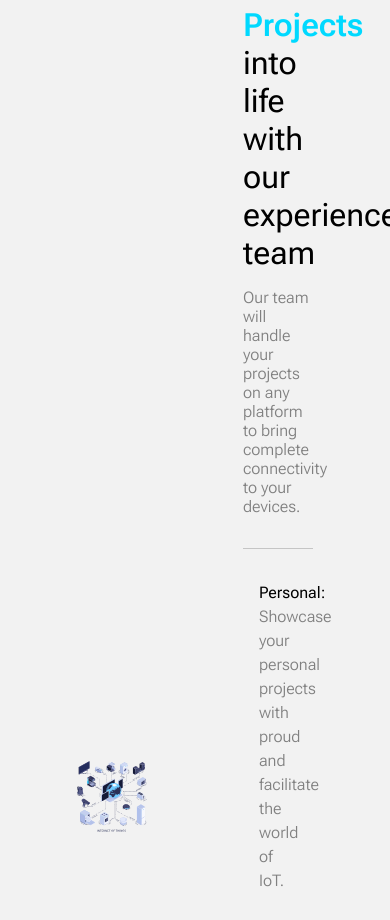
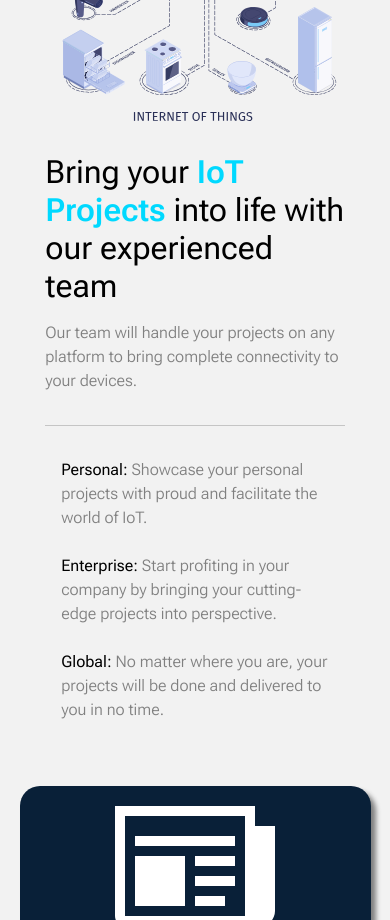
Before and after one commit to n-ii-ma/iot-expo, a Next.js app: page / in a window 390 px wide. Shown: the part 1080-2000 px from the top of the page. Built offline with nearby package versions, Linux system fonts and the light colour scheme.

Commit message:
Make first service responsive

```diff
--- a/components/FirstService.jsx
+++ b/components/FirstService.jsx
@@ -35,7 +35,7 @@ const FirstService = () => {
           </li>
           <li
             className={firstServiceStyles.listItems}
-            style={{ margin: "2em 0" }}
+            style={{ margin: "1.5em 0" }}
           >
             <p>
               Enterprise:{" "}
--- a/src/styles/FirstService.module.css
+++ b/src/styles/FirstService.module.css
@@ -13,8 +13,8 @@
 }
 
 .container figure img {
-  height: 100%;
   width: 100%;
+  height: auto;
   padding: 3em;
   transition: var(--hover-animation);
 }
@@ -42,6 +42,7 @@
   color: grey;
   padding-bottom: 2em;
   border-bottom: 1px solid rgba(128, 128, 128, 0.4);
+  line-height: 1.5em;
 }
 
 .container article ul {
@@ -60,6 +61,28 @@
   color: grey;
 }
 
+/* Mobile, Tablet and Smaller Desktop */
+@media (max-width: 1000px) {
+  .container {
+    flex-direction: column;
+    margin: 3em auto;
+  }
+
+  .container figure {
+    width: 100%;
+    height: 325px;
+  }
+
+  .container figure img {
+    padding: 1em;
+  }
+
+  .container article {
+    width: 100%;
+    padding: 1em;
+  }
+}
+
 /* Hover */
 @media (hover: hover) {
   .container figure img:hover {
```
